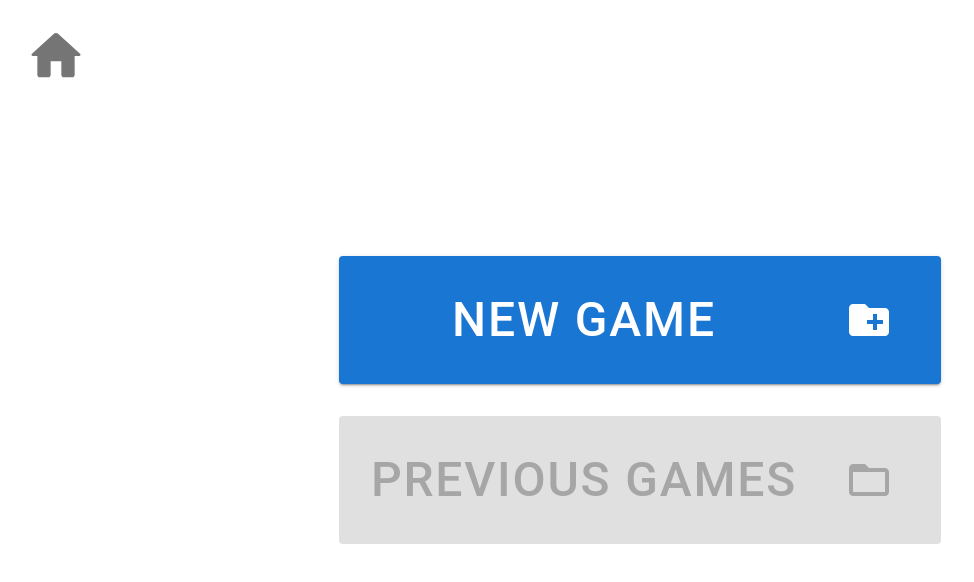
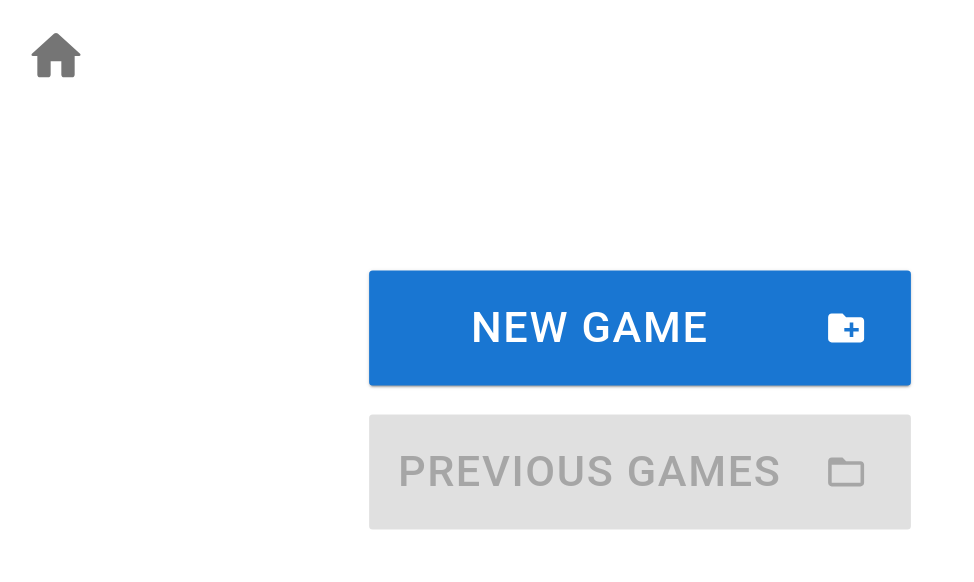
Before and after one commit to iambalaam/score-anything, a React app: page / in a window 1280 px wide. Shown: the top 582 px of the page, without its empty margins (0-974 px from the left). Built offline with nearby package versions, Linux system fonts and the light colour scheme; the HTML template or start-up script is replaced by a standard one.

Commit message:
Wheel slightly smaller

```diff
--- a/src/app/index.css
+++ b/src/app/index.css
@@ -6,6 +6,7 @@ html {
 main {
     font-size: 10vmin;
     text-align: center;
+    scale: 0.9;
 }
 
 /* Disable pull down to refresh on mobile */
```
